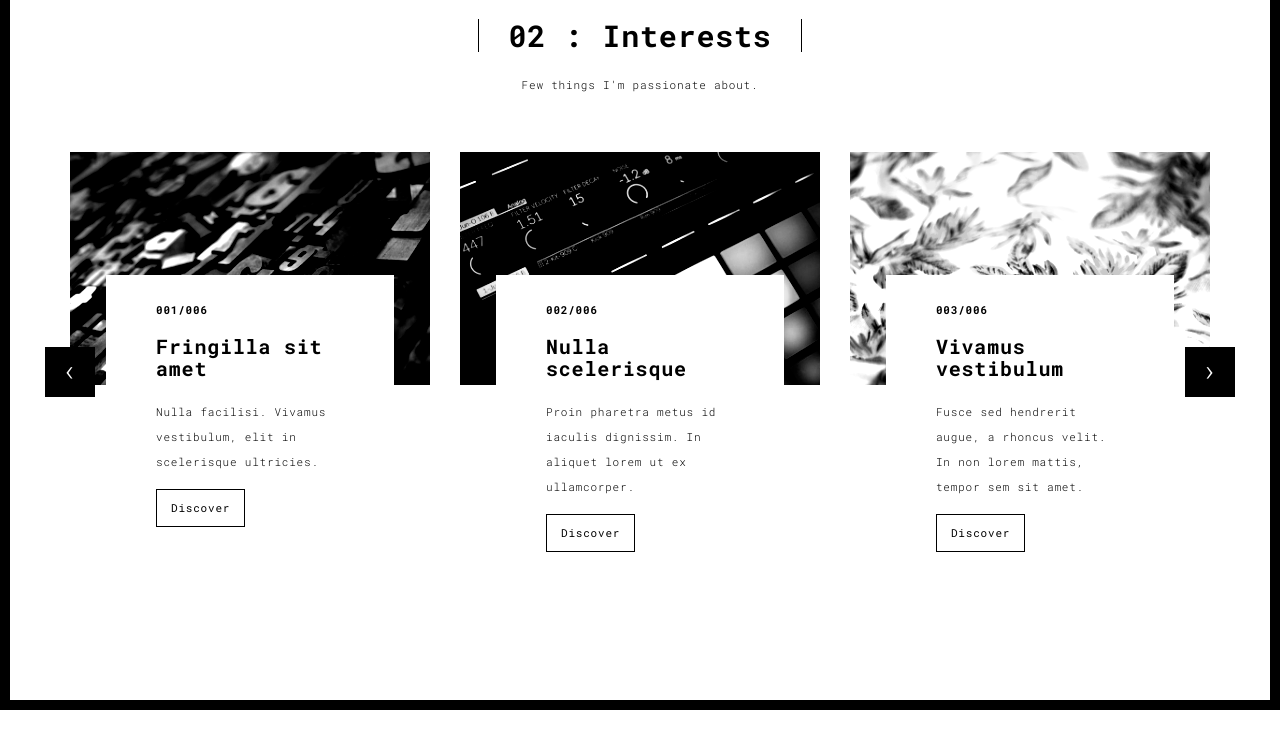
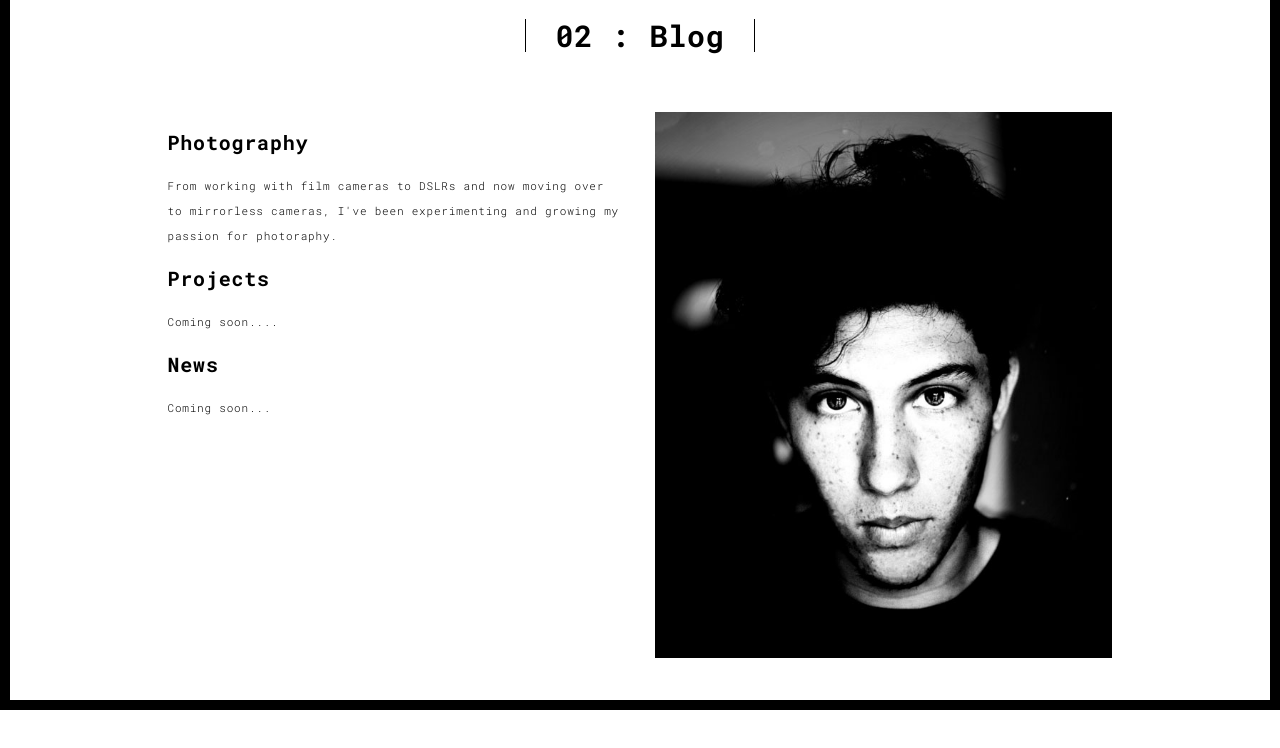
Before and after one commit to pbasunix/pfolio, a Flask app: page /works.html in a window 1280 px wide. Shown: the part 90-838 px from the top of the page. Before the commit the page ends 800 px from the top, so only its background shows below. Run offline with Flask 2, Linux system fonts and the light colour scheme; some libraries are stand-ins or nearby versions.

Commit message:
Edited works file

```diff
--- a/templates/works.html
+++ b/templates/works.html
@@ -12,7 +12,7 @@
   <!-- Disable tap highlight on IE -->
   <meta name="msapplication-tap-highlight" content="no">
 
-  <link rel="apple-touch-icon" sizes="180x180" href="./static/assets/apple-icon-180x180.png">
+  <link rel="apple-touch-icon" sizes="180x180" href="./assets/apple-icon-180x180.png">
   <link href="./static/assets/favicon.ico" rel="icon">
 
   <title>Title page</title>
@@ -50,121 +50,37 @@
 </header>
 
 <div class="section-container">
-  <div class="container">
-    <div class="row">
+    <div class="container">
+      <div class="row">
+        <div class="col-xs-12">
+          <div class="section-container-spacer text-center">
+            <h1 class="h2">02 : Blog</h1>
+          </div>
 
-      <div class="col-sm-8 col-sm-offset-2 section-container-spacer">
-        <div class="text-center">
-          <h1 class="h2">02 : Interests</h1>
-          <p>Few things I'm passionate about.</p>
-        </div>
-      </div>
-
-      <div class="col-md-12">
-
-      <div id="myCarousel" class="carousel slide projects-carousel">
-        <!-- Carousel items -->
-        <div class="carousel-inner">
-            <div class="item active">
-                <div class="row">
-                    <div class="col-sm-4">
-
-                      <a href="./work.html" title="" class="black-image-project-hover">
-                        <img src="./static/assets/images/work01-hover.jpg" alt="" class="img-responsive">
-                      </a>
-                      <div class="card-container card-container-lg">
-                        <h4>001/006</h4>
-                        <h3>Fringilla sit amet</h3>
-                        <p>Nulla facilisi. Vivamus vestibulum, elit in scelerisque ultricies.</p>
-                        <a href="./work.html" title="" class="btn btn-default">Discover</a>
-                      </div>
-                    </div>
-                    <div class="col-sm-4">
-                      <a href="./work.html" title="" class="black-image-project-hover">
-                        <img src="./static/assets/images/work02-hover.jpg" alt="" class="img-responsive">
-                      </a>
-                      <div class="card-container card-container-lg">
-                        <h4>002/006</h4>
-                        <h3>Nulla scelerisque</h3>
-                        <p>Proin pharetra metus id iaculis dignissim. In aliquet lorem ut ex ullamcorper.</p>
-                        <a href="./work.html" title="" class="btn btn-default">Discover</a>
-                      </div>
-                    </div>
-                    <div class="col-sm-4">
-                      <a href="./work.html" title="" class="black-image-project-hover">
-                        <img src="./static/assets/images/work03-hover.jpg" alt="" class="img-responsive">
-                      </a>
-                      <div class="card-container card-container-lg">
-                        <h4>003/006</h4>
-                        <h3>Vivamus vestibulum</h3>
-                        <p>Fusce sed hendrerit augue, a rhoncus velit. In non lorem mattis, tempor sem sit amet.</p>
-                        <a href="./work.html" title="" class="btn btn-default">Discover</a>
-                      </div>
-                    </div>
-
+          <div class="row">
+            <div class="col-md-10 col-md-offset-1">
+              <div class="row">
+                <div class="col-xs-12 col-md-6">
+                  <h3>Photography</h3>
+                  <p>From working with film cameras to DSLRs and now moving over to mirrorless cameras, I've been experimenting and growing my passion for photoraphy.   </p>
+                  <h3>Projects</h3>
+                  <p>Coming soon.... </p>
+                  <h3>News</h3>
+                  <p>Coming soon...
+                  </p>
                 </div>
-                <!--/row-->
+                <div class="col-xs-12 col-md-6">
+                  <img src="./assets/images/profil.jpg" class="img-responsive" alt="">
+                </div>
+              </div>
             </div>
-            <!--/item-->
-            <div class="item">
-                <div class="row">
-                  <div class="col-sm-4">
-                    <a href="./work.html" class="black-image-project-hover">
-                      <img src="./static/assets/images/work02-hover.jpg" alt="Image" class="img-responsive">
-                    </a>
-                    <div class="card-container">
-                      <h4>004/006</h4>
-                      <h3>Nulla scelerisque</h3>
-                      <p>Proin pharetra metus id iaculis dignissim. In aliquet lorem ut ex ullamcorper.</p>
-                      <a href="./work.html" class="btn btn-default">Discover</a>
-                    </div>
-                  </div>
-                   <div class="col-sm-4">
-                      <a href="./work.html" class="black-image-project-hover">
-                        <img src="./static/assets/images/work01-hover.jpg" alt="Image" class="img-responsive">
-                      </a>
-                      <div class="card-container">
-                        <h4>005/006</h4>
-                        <h3>Fringilla sit amet</h3>
-                        <p>Nulla facilisi. Vivamus vestibulum, elit in scelerisque ultricies.</p>
-                        <a href="./work.html" class="btn btn-default">Discover</a>
-                      </div>
-                    </div>
-
-                    <div class="col-sm-4">
-                      <a href="./work.html" class="black-image-project-hover">
-                        <img src="./static/assets/images/work03-hover.jpg" alt="Image" class="img-responsive">
-                      </a>
-                      <div class="card-container">
-                        <h4>006/006</h4>
-                        <h3>Vivamus vestibulum</h3>
-                        <p>Fusce sed hendrerit augue, a rhoncus velit. In non lorem mattis, tempor sem sit amet.</p>
-                        <a href="./work.html" class="btn btn-default">Discover</a>
-                      </div>
-                    </div>
-
-                </div>
-                <!--/row-->
-            </div>
-
-            <!--/item-->
-        </div>
-        <!--/carousel-inner-->
-        <a class="left carousel-control" href="#myCarousel" data-slide="prev">‹</a>
-
-        <a class="right carousel-control" href="#myCarousel" data-slide="next">›</a>
-     </div>
+          </div>
 
 
-
-    <!--/myCarousel-->
-    </div>
-
-
-
+       </div>
+      </div>
     </div>
   </div>
-</div>
 
 <script>
   document.addEventListener("DOMContentLoaded", function (event) {
@@ -172,7 +88,7 @@
   });
 </script>
 
-<!-- Google Analytics: change UA-XXXXX-X to be your site's ID
+<!-- Google Analytics: change UA-XXXX-X to be your site's ID
 
 <script>
   (function (i, s, o, g, r, a, m) {
```
Also changed, not shown: templates/about.html (+4 -4 lines), templates/work.html (deleted, +0 -123 lines).
